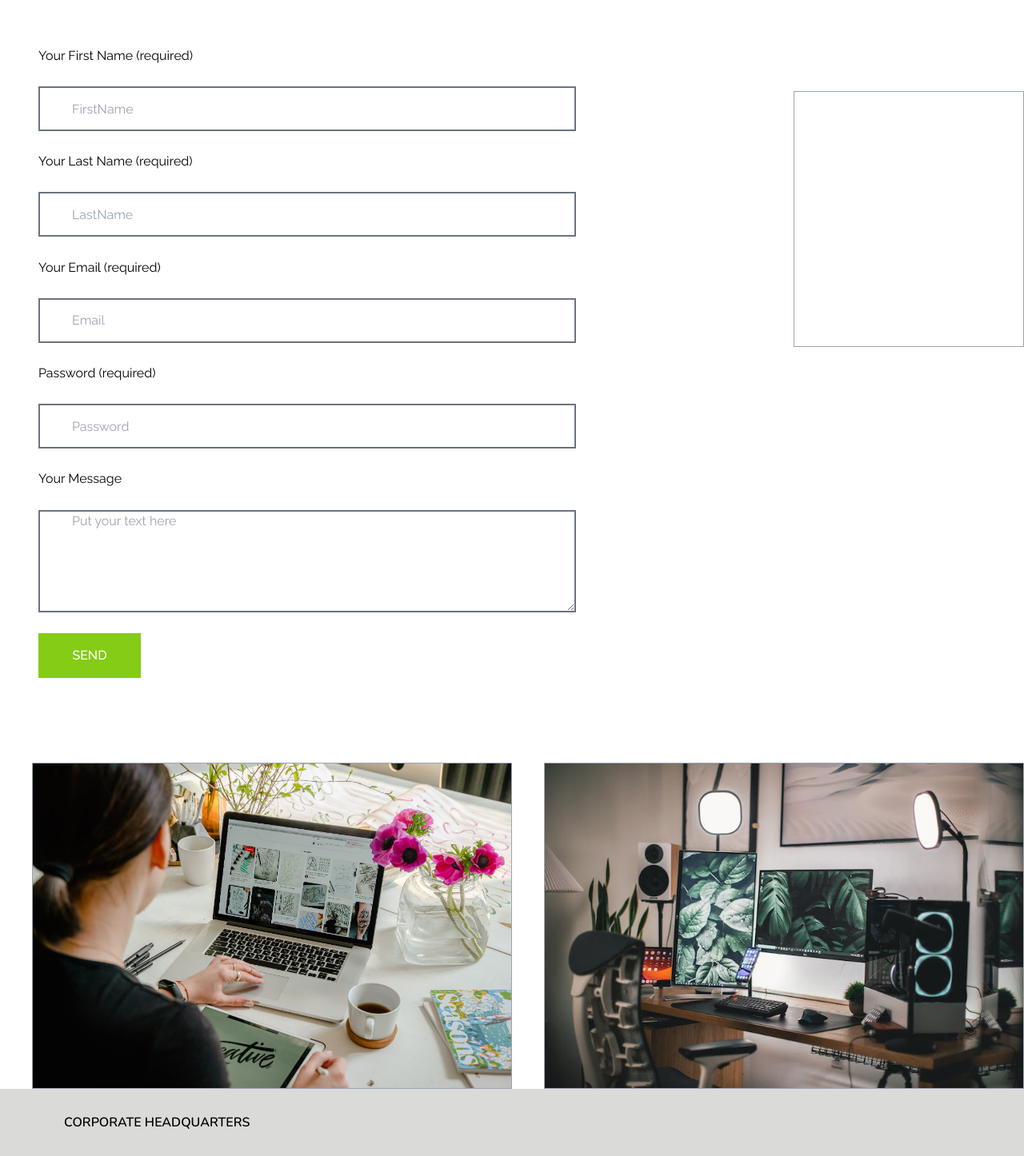
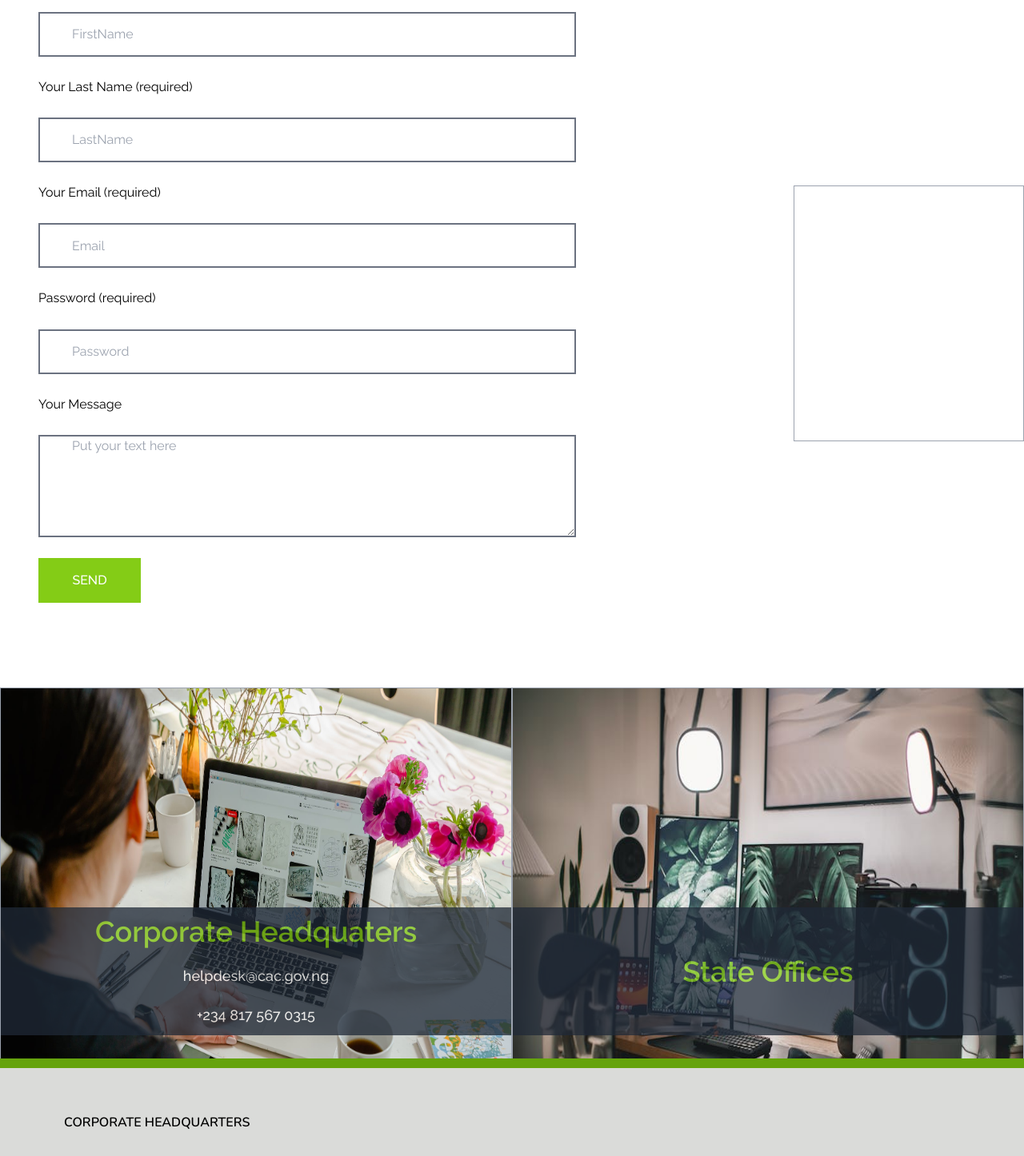
Before and after one commit to kennyoderinde/cac-clone, a React (Create React App) app: page /contact-us in a window 1280 px wide. Shown: the part 936-2382 px from the top of the page at 80% size. Built offline with nearby package versions, Linux system fonts and the light colour scheme; a web font is replaced by a local one.

Commit message:
worked on the about page responsiveness

```diff
--- a/src/Components/Pages/Contact/Contact.js
+++ b/src/Components/Pages/Contact/Contact.js
@@ -13,7 +13,7 @@ const Contact = () => {
   return (
     <>
       <div className= ' sm:z-10 z-10 sm:max-w-full sm:h-full sm:space-y-0'>
-        <img src={contactImg} alt='about-page-img' className= ' sm:fixed fixed  sm:z-0 sm:w-full sm:h-42rem h-42rem sm:-mt-24 mt-20  w-full ' />
+        <img src={contactImg} alt='about-page-img' className= ' sm:fixed fixed  sm:z-0 sm:w-full  sm:h-42rem h-42rem sm:-mt-24 mt-20  w-full ' />
 
         <div className= ' sm:relative  sm:w-full sm:h-[42rem] sm:mt-28  w-full h-80 mt-0 bg-black sm:opacity-50 opacity-50 '>
           <div className= '  flex flex-col items-center justify-center text-center space-y-6 sm:pt-52 pt-32'>
@@ -22,24 +22,7 @@ const Contact = () => {
           </div>
         </div>
 
-        {/* <div className= ' sm:relative relative sm:flex  sm:items-center sm:justify-center sm:w-full w-full sm:h-96 h-96 bg-white sm:mt-10 -mt-10 space'>
-          <div className= ' sm:w-1/2 w-full sm:h-full h-full bg-white sm:p-20 p-14 sm-space-y-8 space-y-8'>
-            <p className= ' uppercase  text-stone-500 font-poppins text-lg font-semibold leading-normal'>Welcome to Corporate Affairs Commission</p>
-            <span className= 'text-black sm:text-6xl text-4xl flex text-justify font-light leading-normal tracking-wide' style={{ fontFamily: 'Roboto Slab' }}>Nigeria's Corporate Registry</span>
-          </div>
-          <div className= ' sm:w-1/2 w-full sm:h-96 h-[42] bg-white sm:p-20 p-14 sm:mt-0 -mt-10 '>
-            <p className= ' text-stone-500 font-poppins text-base font-medium sm:-mt-2 -mt-24'>The Corporate Affairs Commission was established by the Companies
-                  and Allied Matters Act, which was promulgated in 1990 to regulate the
-                  formation and management of companies in Nigeria.
-            </p>
-            <span className=' text-stone-500 font-poppins text-base font-medium leading-normal sm:mt-6 mt-6'>The establishment of the Corporate Affairs Commission as an autonomous
-                body was as a result of the perceived inefficiency and
-                ineffectiveness of the  erstwhile Company Registry, a department within
-                the Federal Ministry of Commerce and Tourism  which was then responsible for
-                the registration and administration of the repealed Companies Act of 1968
-            </span>
-          </div>
-        </div> */}
+
 
         <div className= ' sm:relative relative sm:flex sm:flex-col flex flex-col items-center justify-center sm:w-full w-full sm:h-[95rem] h-[95rem] sm:-mt-8 mt-20 bg-white'>
           <p className= 'text-black sm:text-6xl text-4xl flex text-center font-light leading-snug sm:mt-24 mt-67rem'  style={{ fontFamily: 'Roboto Slab' }}>Send Us An Email</p>
@@ -52,21 +35,31 @@ const Contact = () => {
             </ul>
           </div>
 
-           <div className= ' w-full h-full sm:flex grid sm:-space-x-40'>
+           <div className= ' w-full h-full sm:w-full sm:h-full sm:flex grid place-items-center sm:-space-x-40'>
             <Form className='relative'/>
 
-            <div className= 'z-30 sm:w-3/12 w-full sm:h-80 h-80 border border-gray-400 sm:ml-20'></div>
+            <div className= ' sm:w-3/12 w-full sm:h-80 h-80 border border-gray-400 sm:ml-20 bg-white'></div>
 
           </div>
 
-          <div className= ' z-20 relative sm:relative w-full h-screen sm:w-full sm:h-screen sm:flex grid sm:mt-24 mt-20 bg-white sm:mb-20 mb-20 '>
-            <div className= ' sm:w-1/2 w-full sm:h-full h-80 border border-gray-400 sm:ml-10'>
-              <img src={officePix1} alt='officeplace' className=' sm:w-full sm:h-full w-full h-full sm:hover:w-11/12 sm:hover:h-11/12'/>
-              <div className=''></div>
+          <div className= '  relative sm:relative w-full h-screen sm:w-full sm:h-screen sm:flex grid sm:mt-24 mt-0 bg-white sm:mb-20 mb-20 place-items-center '>
+            <div className= ' sm:w-1/2 w-full sm:h-full h-80 border border-gray-400 '>
+              <img src={officePix1} alt='officeplace' className=' sm:w-full sm:h-full max-w-full h-full transition-all duration-700 hover:scale-110 '/>
+              <div className='  sm:w-full sm:h-40 w-full h-40 relative -top-80 bg-gray-800 opacity-75 text-center grid place-items-center'>
+                <span className=' text-4xl text-lime-500 font-semibold text-center'>Corporate Headquaters</span>
+                <p className='text-white text-lg font-medium'>helpdesk@cac.gov.ng</p>
+                <p className='text-white text-lg font-medium'>+234 817 567 0315</p>
+
+              </div>
 
             </div>
-            <div className= ' sm:w-1/2 w-full sm:h-full h-80 border border-gray-400 sm:ml-10'>
-            <img src={officePix2} alt='officeplaces' className=' sm:w-full sm:h-full w-full h-full sm:hover:w-11/12 sm:hover:h-11/12'/>
+
+            <div className= ' sm:w-1/2 w-full sm:h-full h-80 border border-gray-400 '>
+              <img src={officePix2} alt='officeplaces' className=' sm:w-full sm:h-full w-full h-full transition-all duration-700 hover:scale-110 '/>
+              <div className='sm:w-full sm:h-40 w-full h-40 relative -top-80 bg-gray-800 opacity-75 text-center grid place-items-center'>
+                <span className=' text-4xl text-lime-500 font-semibold text-center'> State Offices</span>
+
+              </div>
 
             </div>
 
@@ -74,7 +67,7 @@ const Contact = () => {
         </div>
 
 
-        <div className='w-full h-screen relative sm:-top-4 top-67rem '>
+        <div className='w-full h-screen relative sm:-top-4 top-59rem '>
           <div className= ' w-full h-3 bg-lime-600 sm:mt-4'></div>
           <div className= ' sm:w-full sm:h-full bg-[#dadbd9]'>
             <p className=' font-semibold uppercase font-poppins sm:pt-14 sm:ml-20 ml-20 pt-5'>CORPORATE HEADQUARTERS</p>
--- a/tailwind.config.js
+++ b/tailwind.config.js
@@ -20,6 +20,8 @@ module.exports = {
         '60rem': '60rem', // Replace with your desired value
         '61rem': '61rem',
         '67rem': '67rem',
+        '59rem': '59rem',
+
 
         '43rem': '43rem' ,
 
```
